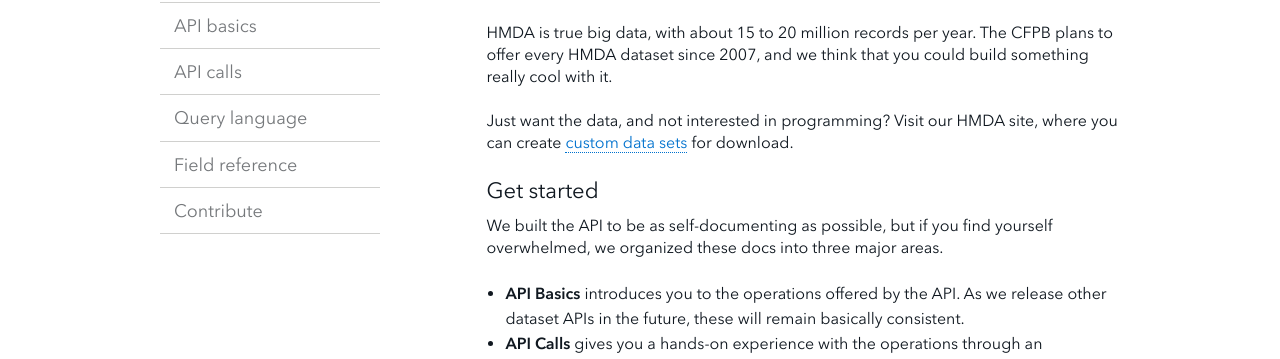
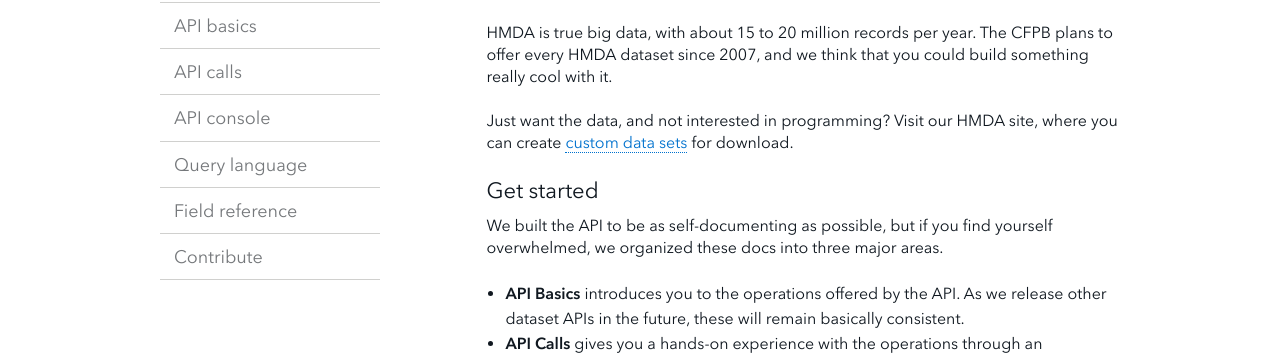
Before and after one commit to cfpb/api, a Jekyll site: the page built from index.md, in a window 1280 px wide. Shown: the part 348-707 px from the top of the page. Built offline with Jekyll 4.4.1, drawn with Linux system fonts in a browser that asks for light colours; Markdown is read by kramdown in place of the engine named in the settings.

Commit message:
Updated nav

```diff
--- a/_includes/nav.html
+++ b/_includes/nav.html
@@ -6,6 +6,7 @@
           <li><a href="index.html">Overview</a></li>
           <li><a href="basics.html">API basics</a></li>
           <li><a href="calls.html">API calls</a></li>
+          <li><a href="console/">API console</a></li>
           <li><a href="queries.html">Query language</a></li>
           <li><a href="fields.html">Field reference</a></li>
           <li><a href="contribute.html">Contribute</a></li>
```
